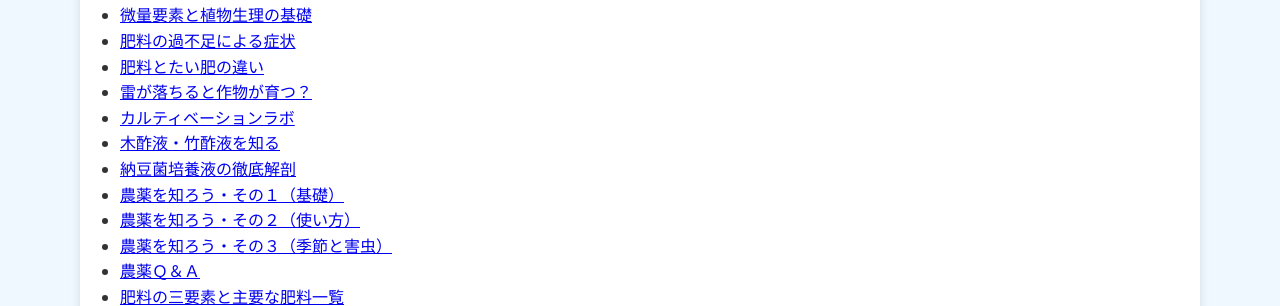
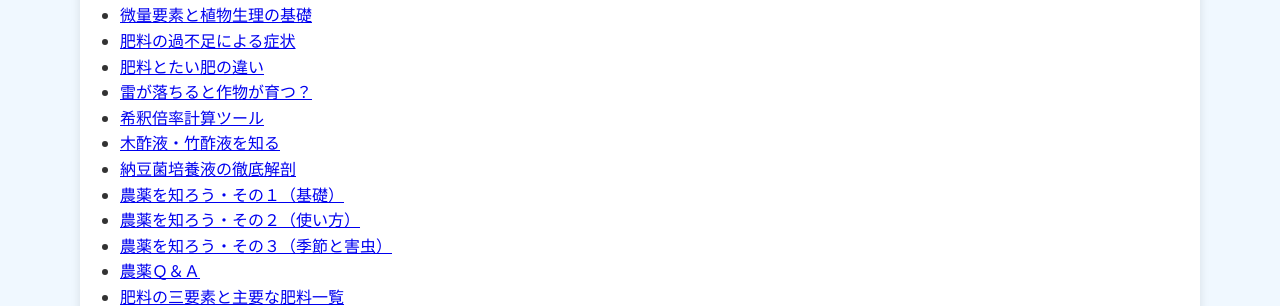
Before and after one commit to shiitake-garden/shiitake-garden.github.io, a Jekyll site: the page built from column/index.html, in a window 1280 px wide. Shown: the part 335-641 px from the top of the page. Built offline with Jekyll 4.4.1, drawn with Linux system fonts in a browser that asks for light colours.

Commit message:
Update column_kisyaku.html

```diff
--- a/column/column_kisyaku.html
+++ b/column/column_kisyaku.html
@@ -1,6 +1,6 @@
 ---
 layout: default_care
-title: カルティベーションラボ
+title: 希釈倍率計算ツール
 ---
 
 
```
